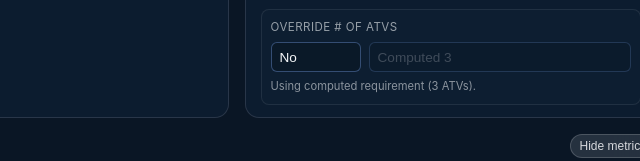
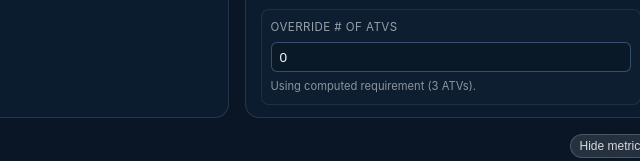
Before and after one commit to alexmalison/hmb-sargassum-beach-cleaning-viz, a website built with Vite: page index.html in a window 1280 px wide. Shown: the part 327-488 px from the top of the page, 640-1280 px from the left. Built offline with nearby package versions, Linux system fonts and the light colour scheme.

Commit message:
Simplify ATV override input to single field

```diff
--- a/src/main.js
+++ b/src/main.js
@@ -19,8 +19,7 @@ const DEFAULT_PARAMS = {
 
 const DEFAULT_SETTINGS = {
   minutesPerSecond: DEFAULT_SIM_MINUTES_PER_SECOND,
-  atvOverrideEnabled: false,
-  atvOverrideCount: null,
+  atvOverrideCount: 0,
 };
 
 const INPUTS = [
@@ -485,20 +484,14 @@ function createLayout() {
           <h2>ATV Operations</h2>
           <div class="input-grid" data-section="atv"></div>
           <div class="field override-field">
-            <label for="atvOverrideToggle">Override # of ATVs</label>
-            <div class="override-controls">
-              <select id="atvOverrideToggle">
-                <option value="no">No</option>
-                <option value="yes">Yes</option>
-              </select>
+            <label for="atvOverrideInput">Override # of ATVs</label>
             <input
               type="number"
               id="atvOverrideInput"
-                min="1"
+              min="0"
               step="1"
-                placeholder="Manual count"
+              placeholder="0 for auto"
             />
-            </div>
             <span class="field-note" id="atvOverrideHint"></span>
           </div>
         </div>
@@ -549,7 +542,6 @@ function createLayout() {
     derivedToggle: document.querySelector('#toggleDerived'),
     speedSlider: document.querySelector('#speedSlider'),
     speedValue: document.querySelector('#speedValue'),
-    atvOverrideToggle: document.querySelector('#atvOverrideToggle'),
     atvOverrideInput: document.querySelector('#atvOverrideInput'),
     atvOverrideHint: document.querySelector('#atvOverrideHint'),
   };
@@ -662,63 +654,39 @@ function renderSpeedControl(settings, onChange) {
 }
 
 function renderAtvOverrideControl(settings, refresh, elements = {}) {
-  const toggle = elements.toggle ?? document.querySelector('#atvOverrideToggle');
   const input = elements.input ?? document.querySelector('#atvOverrideInput');
-  if (!toggle || !input) {
+  if (!input) {
     return;
   }
 
-  const syncInputDisabled = (enabled) => {
-    input.disabled = !enabled;
-    if (!enabled) {
-      settings.atvOverrideCount = null;
-      input.value = '';
-    }
-  };
-
-  toggle.value = settings.atvOverrideEnabled ? 'yes' : 'no';
-
-  if (settings.atvOverrideCount != null) {
+  const applyValue = (value) => {
+    const numeric = Number(value);
+    if (!Number.isFinite(numeric) || numeric <= 0) {
+      settings.atvOverrideCount = 0;
+      input.value = '0';
+    } else {
+      settings.atvOverrideCount = Math.round(numeric);
       input.value = String(settings.atvOverrideCount);
     }
-  syncInputDisabled(settings.atvOverrideEnabled);
-
-  toggle.addEventListener('change', () => {
-    const enabled = toggle.value === 'yes';
-    settings.atvOverrideEnabled = enabled;
-    if (enabled && !input.value) {
-      const computed = Number(toggle.dataset.computedAtvs);
-      if (Number.isFinite(computed) && computed > 0) {
-        settings.atvOverrideCount = Math.max(1, Math.round(computed));
-        input.value = String(settings.atvOverrideCount);
-      }
-    }
-    syncInputDisabled(enabled);
-    refresh();
-  });
-
-  const commitInputValue = () => {
-    if (!settings.atvOverrideEnabled) {
-      return;
-    }
-
-    const parsed = Number(input.value);
-    if (!Number.isFinite(parsed) || parsed <= 0) {
-      settings.atvOverrideCount = null;
-      input.value = '';
-      refresh();
-      return;
-    }
-
-    settings.atvOverrideCount = Math.round(parsed);
-    input.value = String(settings.atvOverrideCount);
     refresh();
   };
 
-  input.addEventListener('blur', commitInputValue);
+  input.value = settings.atvOverrideCount > 0
+    ? String(settings.atvOverrideCount)
+    : '0';
+
+  input.addEventListener('change', () => {
+    applyValue(input.value);
+  });
+
+  input.addEventListener('blur', () => {
+    applyValue(input.value);
+  });
+
   input.addEventListener('keydown', (event) => {
     if (event.key === 'Enter') {
-      commitInputValue();
+      event.preventDefault();
+      applyValue(input.value);
     }
   });
 }
@@ -1399,7 +1367,6 @@ function main() {
     detailsLabel,
     derivedSection,
     derivedToggle,
-    atvOverrideToggle,
     atvOverrideInput,
     atvOverrideHint,
   } = createLayout();
@@ -1408,7 +1375,7 @@ function main() {
 
   function refresh() {
     const derived = computeDerived(params);
-    const overrideAtvCount = settings.atvOverrideEnabled ? settings.atvOverrideCount : null;
+    const overrideAtvCount = settings.atvOverrideCount > 0 ? settings.atvOverrideCount : null;
     const simulation = buildSimulation(params, derived, { overrideAtvCount });
     const totals = {
       totalMinutes: simulation.totalMinutes,
@@ -1428,17 +1395,6 @@ function main() {
         atvOverrideHint.textContent = `Manual override active (${manualLabel} ATVs, computed ${computedLabel}).`;
       } else {
         atvOverrideHint.textContent = `Using computed requirement (${computedLabel} ATVs).`;
-      }
-    }
-
-    if (atvOverrideToggle) {
-      atvOverrideToggle.dataset.computedAtvs = String(derived.integerAtvs);
-    }
-
-    if (atvOverrideInput) {
-      const computedLabel = formatNumber(derived.integerAtvs, { maximumFractionDigits: 0 });
-      if (!settings.atvOverrideEnabled || settings.atvOverrideCount == null) {
-        atvOverrideInput.placeholder = `Computed ${computedLabel}`;
       }
     }
   }
@@ -1466,7 +1422,6 @@ function main() {
   }
 
   renderAtvOverrideControl(settings, refresh, {
-    toggle: atvOverrideToggle,
     input: atvOverrideInput,
   });
 
--- a/src/styles.css
+++ b/src/styles.css
@@ -141,20 +141,6 @@
 
 .override-field {
   gap: 0.45rem;
-}
-
-.override-controls {
-  display: flex;
-  gap: 0.5rem;
-  align-items: center;
-}
-
-.override-controls select {
-  min-width: 90px;
-}
-
-.override-controls input {
-  flex: 1;
 }
 
 .field-note {
```
Also changed, not shown: dist/assets/index-B5Sr5sDS.css (added), dist/assets/index-DpWVlTVD.js (added), dist/index.html. Lines whose indentation alone changed are shown as unchanged.
